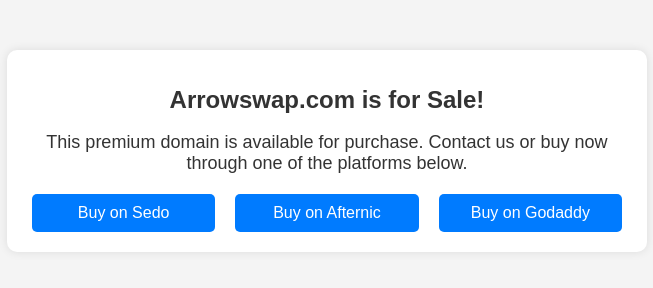
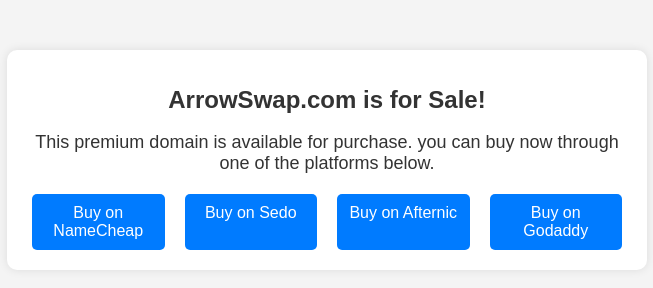
Before and after one commit to Amr8910/arrowswap-landing, a plain HTML site: page index.html in a window 1280 px wide. Shown: the whole page, without its empty margins (313-966 px from the left). Drawn offline with Linux system fonts and the light colour scheme.

Commit message:
Update index.html

```diff
--- a/index.html
+++ b/index.html
@@ -60,12 +60,13 @@
 </head>
 <body>
     <div class="container">
-        <h1>Arrowswap.com is for Sale!</h1>
-        <p>This premium domain is available for purchase. Contact us or buy now through one of the platforms below.</p>
+        <h1>ArrowSwap.com is for Sale!</h1>
+        <p>This premium domain is available for purchase. you can buy now through one of the platforms below.</p>
         <div class="buttons">
+            <a href="https://www.namecheap.com/domains/registration/results/?domain=arrowswap.com" target="_blank">Buy on NameCheap</a>
             <a href="https://sedo.com/search/?keyword=Arrowswap" target="_blank">Buy on Sedo</a>
             <a href="https://www.afternic.com/domain/arrowswap.com" target="_blank">Buy on Afternic</a>
-            <a href="https://www.atom.com/arrowswap.com" target="_blank">Buy on Godaddy</a>
+            <a href="https://www.godaddy.com/en/domainsearch/find?domainToCheck=Arrowswap.com" target="_blank">Buy on Godaddy</a>
         </div>
     </div>
 </body>
```
